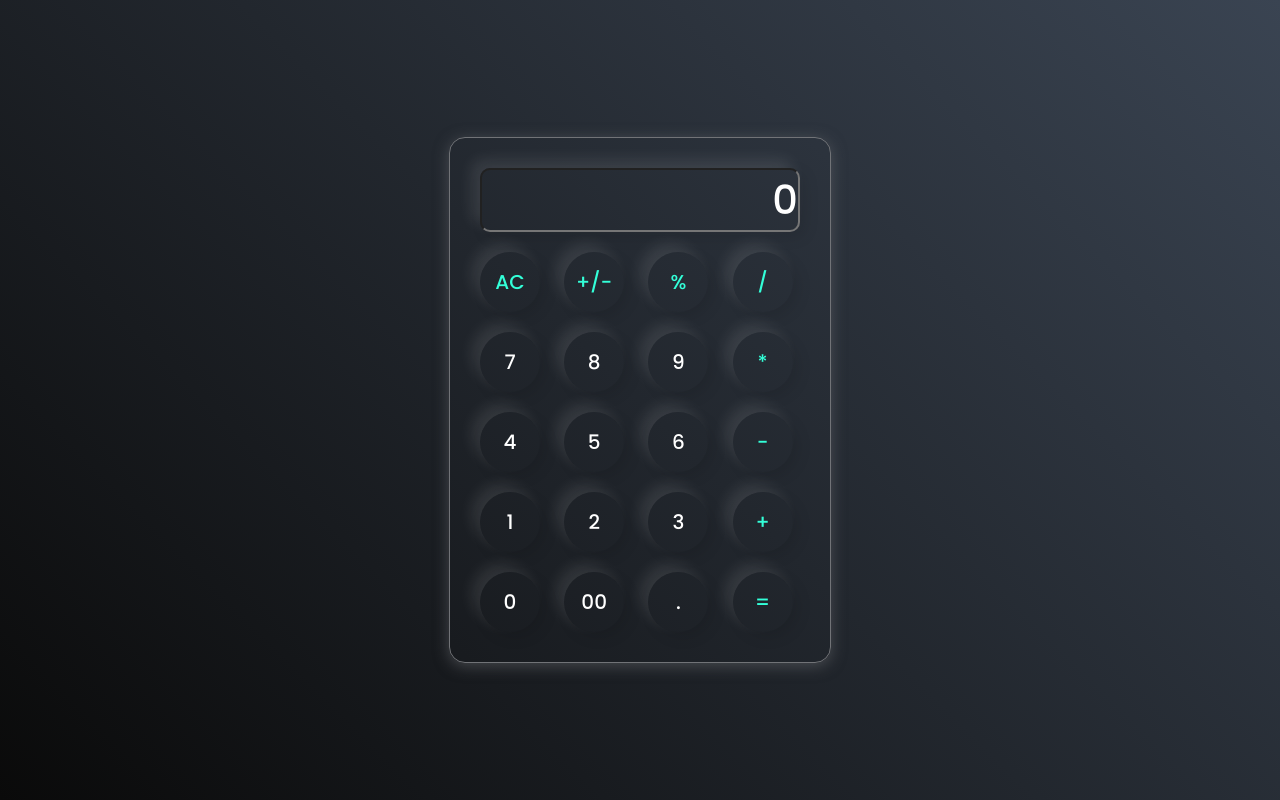
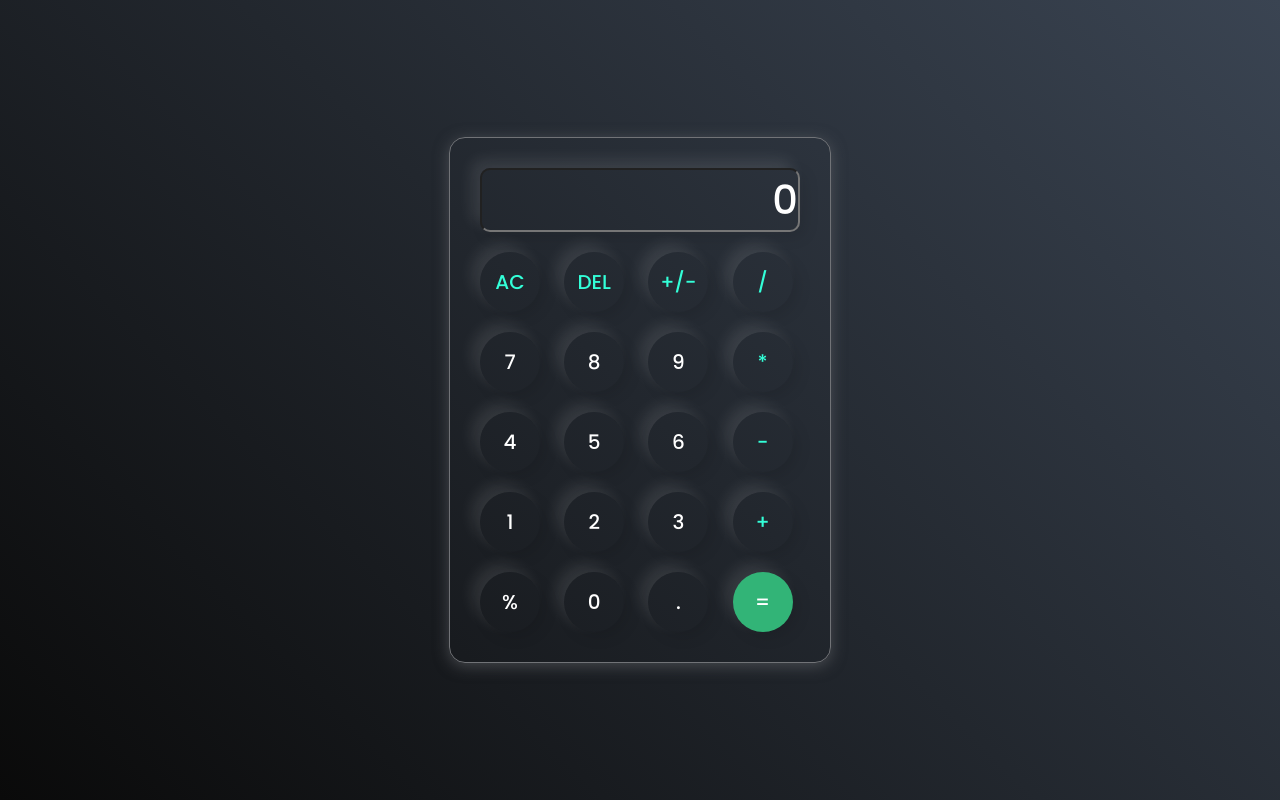
Before and after one commit to EphriamHab/Javascript-Project, a plain HTML site: page calculator-js/index.html in a window 1280 px wide. Drawn offline with Linux system fonts and the light colour scheme.

Commit message:
calculator using HTML,CSS and JS

```diff
--- a/calculator-js/index.html
+++ b/calculator-js/index.html
@@ -12,8 +12,8 @@
             <input type="text" id="inputBox" placeholder="0">
             <div>
                 <button class="button operator">AC</button>
+                <button class="button operator">DEL</button>
                 <button class="button operator">+/-</button>
-                <button class="button operator">%</button>
                 <button class="button operator">/</button>
             </div>
             <div>
@@ -35,10 +35,10 @@
                 <button class="button operator">+</button>
             </div>
             <div>
+                <button class="button">%</button>
                 <button class="button">0</button>
-                <button class="button">00</button>
                 <button class="button">.</button>
-                <button class="button operator">=</button>
+                <button class="button equal">=</button>
             </div>
         </div>
     </div>
--- a/calculator-js/script.js
+++ b/calculator-js/script.js
@@ -13,6 +13,10 @@ arr.forEach(button =>{
        string = "";
        input.value = string;
       }
+      else if(e.target.innerHTML == 'DEL'){
+       string = string.slice(0,-1);
+       input.value = string;
+      }
       else if(e.target.innerHTML == '+/-'){
       string = -eval(string);
       input.value = string;
--- a/calculator-js/style.css
+++ b/calculator-js/style.css
@@ -47,6 +47,10 @@ button{
     box-shadow: -8px -8px 15px rgba(255,255,255,0.1),5px 5px 15px rgba(0,0,0,0.1);
     cursor: pointer;
 }
+.equal{
+    background-color: rgb(50, 180, 119);
+    color: #fff;
+}
 .operator{
-    color:#33ffd8;;
+    color:#33ffd8;
 }
```
